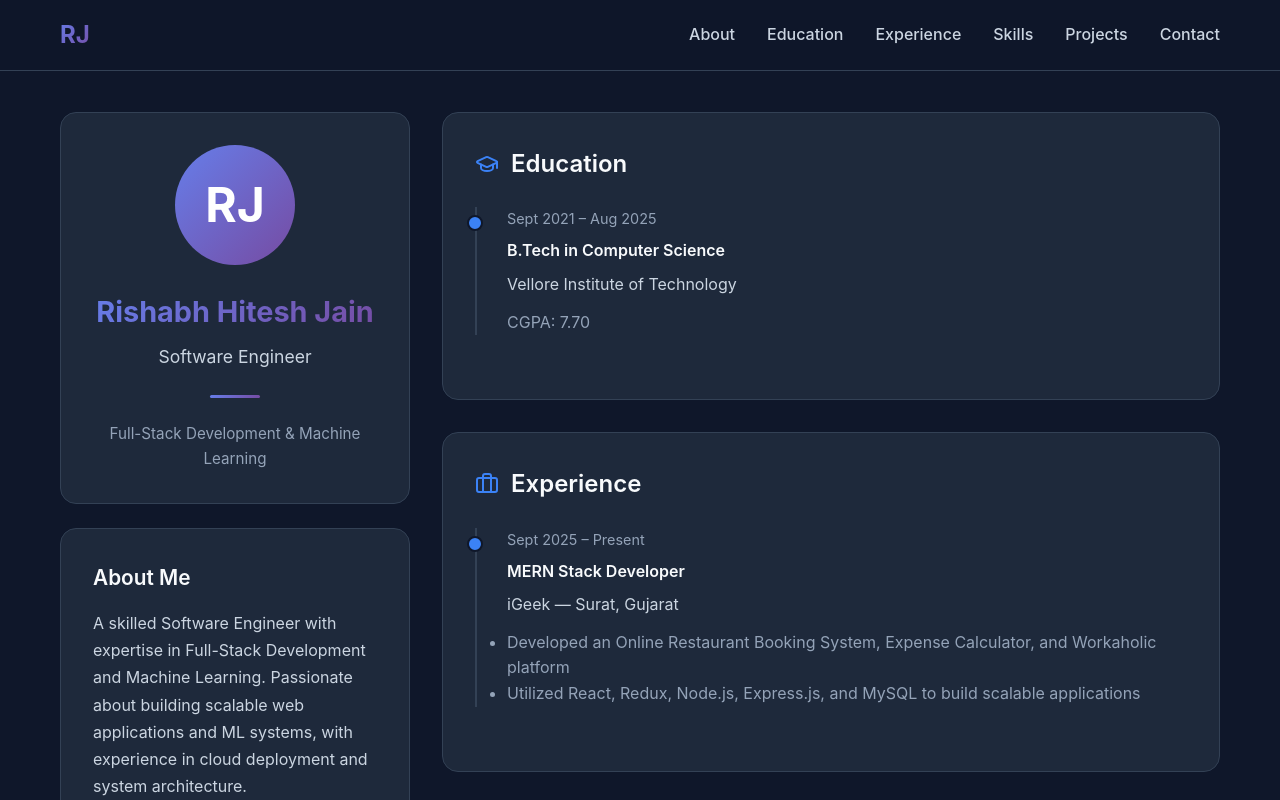
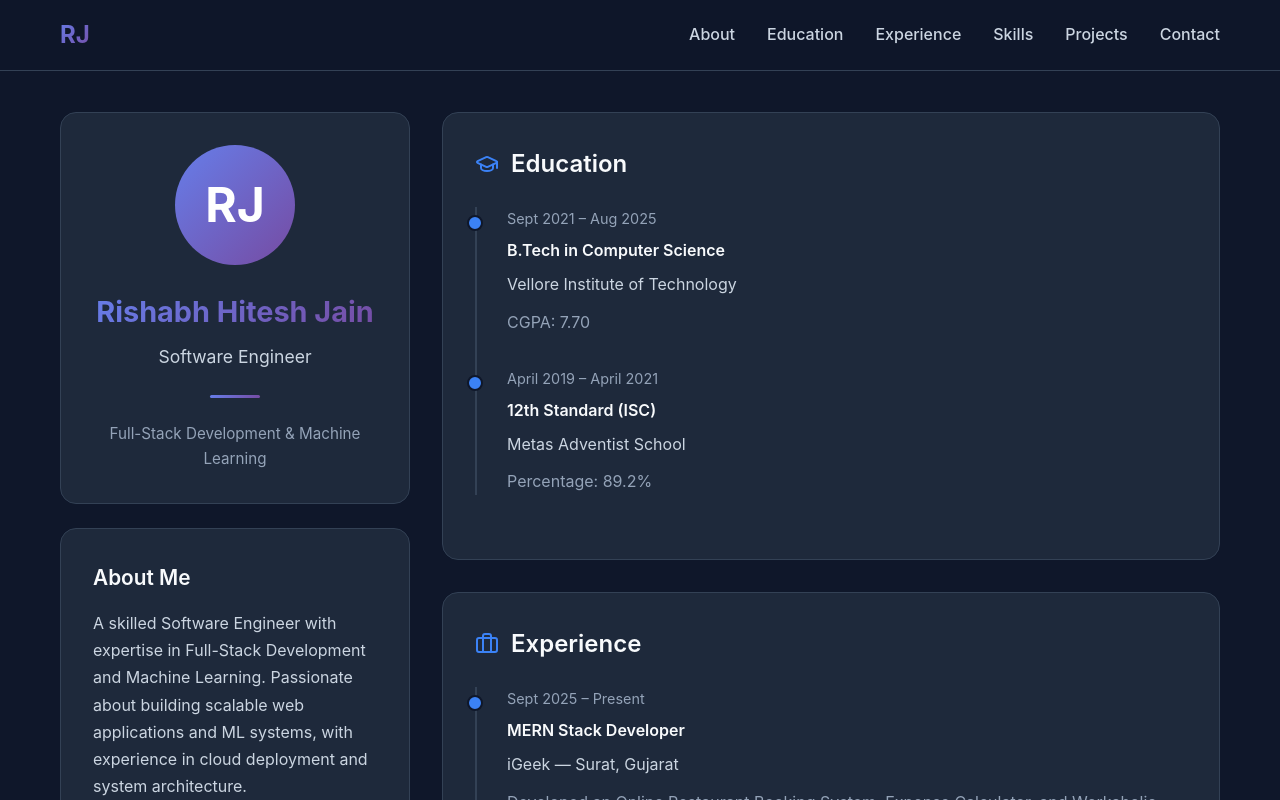
Before and after one commit to rishi14052003/PORTFOLIO_WEBSITE, a React (Vite) app: page / in a window 1280 px wide. Shown: the top 800 px of the page. Built offline with nearby package versions, Linux system fonts and the light colour scheme.

Commit message:
-Updated Education Data

```diff
--- a/src/components/Education.jsx
+++ b/src/components/Education.jsx
@@ -32,36 +32,38 @@ const Education = () => {
         initial="hidden"
         animate="visible"
       >
-        <motion.div className="timeline-item" variants={itemVariants}>
+        {educationData.map((edu, index) => (
+          <motion.div key={index} className="timeline-item" variants={itemVariants}>
             <motion.div
               className="timeline-date"
               whileHover={{ scale: 1.05, color: "var(--accent-color)" }}
               transition={{ duration: 0.3 }}
             >
-            {educationData.period}
+              {edu.period}
             </motion.div>
             <motion.div
               className="timeline-title"
               whileHover={{ x: 10, color: "var(--accent-color)" }}
               transition={{ duration: 0.3 }}
             >
-            {educationData.degree}
+              {edu.degree}
             </motion.div>
             <motion.div
               className="timeline-subtitle"
               whileHover={{ x: 5 }}
               transition={{ duration: 0.3 }}
             >
-            {educationData.institution}
+              {edu.institution}
             </motion.div>
             <motion.div
               className="timeline-description"
               whileHover={{ scale: 1.02 }}
               transition={{ duration: 0.3 }}
             >
-            CGPA: {educationData.cgpa}
+              {edu.cgpa ? `CGPA: ${edu.cgpa}` : `Percentage: ${edu.percentage}`}
             </motion.div>
           </motion.div>
+        ))}
       </motion.div>
     </AnimatedSection>
   );
--- a/src/constants/educationData.js
+++ b/src/constants/educationData.js
@@ -1,6 +1,14 @@
-export const educationData = {
-  degree: 'B.Tech in Computer Science',
-  institution: 'Vellore Institute of Technology',
-  period: 'Sept 2021 – Aug 2025',
-  cgpa: '7.70'
-};
+export const educationData = [
+  {
+    degree: 'B.Tech in Computer Science',
+    institution: 'Vellore Institute of Technology',
+    period: 'Sept 2021 – Aug 2025',
+    cgpa: '7.70'
+  },
+  {
+    degree: '12th Standard (ISC)',
+    institution: 'Metas Adventist School',
+    period: 'April 2019 – April 2021',
+    percentage: '89.2%'
+  }
+];
--- a/vite.config.js
+++ b/vite.config.js
@@ -4,7 +4,6 @@ import react from '@vitejs/plugin-react'
 // https://vitejs.dev/config/
 export default defineConfig({
   plugins: [react()],
-  base: '/PORTFOLIO_WEBSITE/',
   build: {
     outDir: 'dist',
     sourcemap: true,
```
Lines whose indentation alone changed are shown as unchanged.
